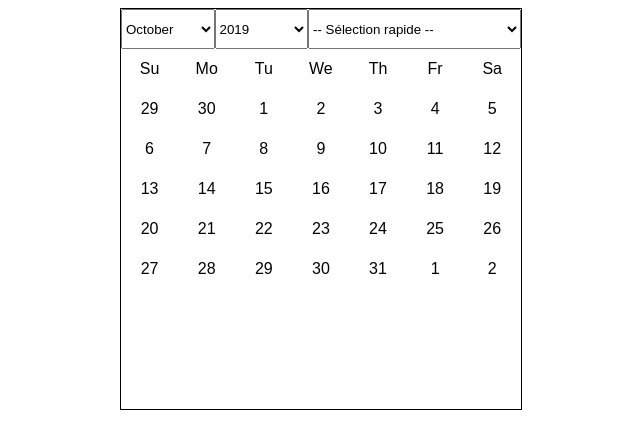
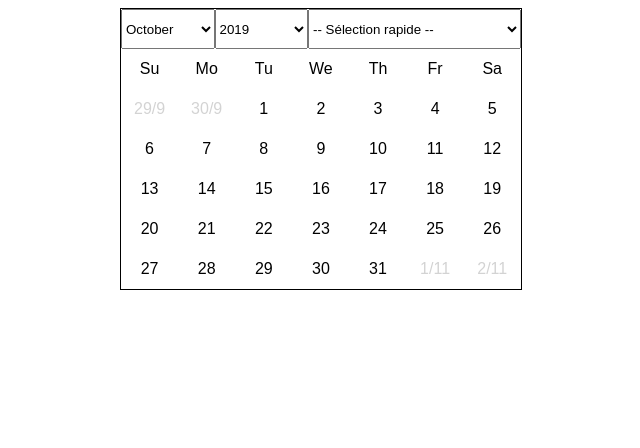
Before and after one commit to benjaminchazelle/Ubicalendar, a Vue app: page / in a window 1280 px wide. Shown: the top 448 px of the page, without its empty margins (319-959 px from the left). Built offline with nearby package versions, Linux system fonts and the light colour scheme.

Commit message:
Adding out-of-month style

```diff
--- a/src/components/UbiCalendar.vue
+++ b/src/components/UbiCalendar.vue
@@ -28,9 +28,9 @@
             </div>
         </div>
         <div class="dates">
-            <div v-for="(date, index) in dates" :key="index" :class="{selected: isSelectedDate(date)}"
+            <div v-for="(date, index) in dates" :key="index" :class="{selected: isSelectedDate(date), out: isOutOfMonth(date)}"
                  @click="toggleDateSelection($event, date)" @mouseenter="toggleDateSelection($event, date)">
-                {{date | dayOfMonth}}
+                {{date | dayOfMonth}}<span v-if="isOutOfMonth(date)">/{{date | monthNumber}}</span>
             </div>
         </div>
     </div>
@@ -49,6 +49,10 @@
             dayOfMonth: function (givenDate) {
                 if (!givenDate) return '';
                 return moment(givenDate).format('D');
+            },
+            monthNumber: function (givenDate) {
+                if (!givenDate) return '';
+                return moment(givenDate).format('M');
             },
             capitalize: function (value) {
                 if (!value) return '';
@@ -113,6 +117,14 @@
             isSelectedDate: function (givenDate) {
                 return this.selectedDates.findIndex((date) => moment(date).isSame(givenDate)) !== -1;
             },
+            isOutOfMonth: function (givenDate) {
+                let timeReference = new Date(this.currentYear, this.currentMonth);
+
+                let from = moment(timeReference).startOf('month');
+                let to = moment(timeReference).endOf('month');
+
+                return !moment(givenDate).isBetween(from, to, null, "[]");
+            },
             quickSelect: function () {
 
                 if (this.quickSelection === "") {
@@ -139,7 +151,6 @@
 <style scoped>
     .calendar {
         width: 400px;
-        height: 400px;
         border: 1px solid;
         user-select: none;
     }
@@ -180,5 +191,9 @@
         color: white;
     }
 
+    .dates .out {
+        color: lightgray;
+    }
+
 
 </style>
```
